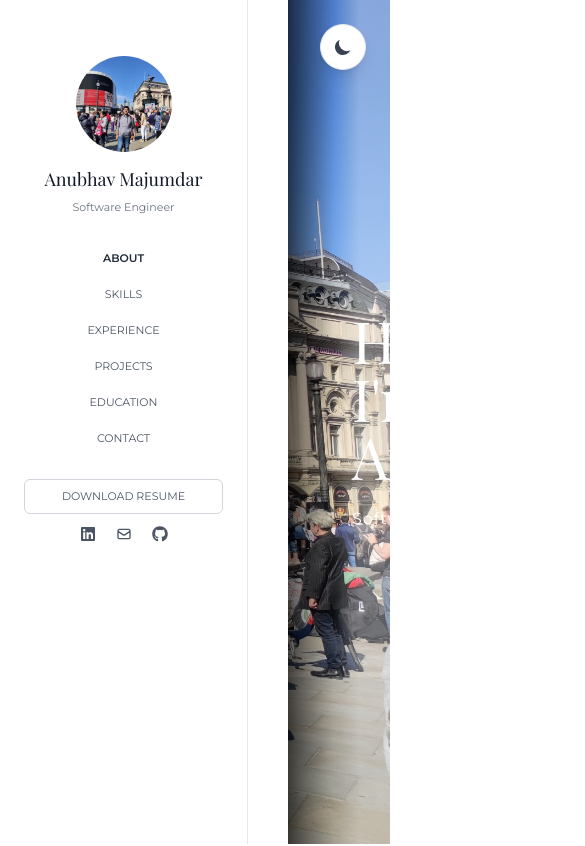
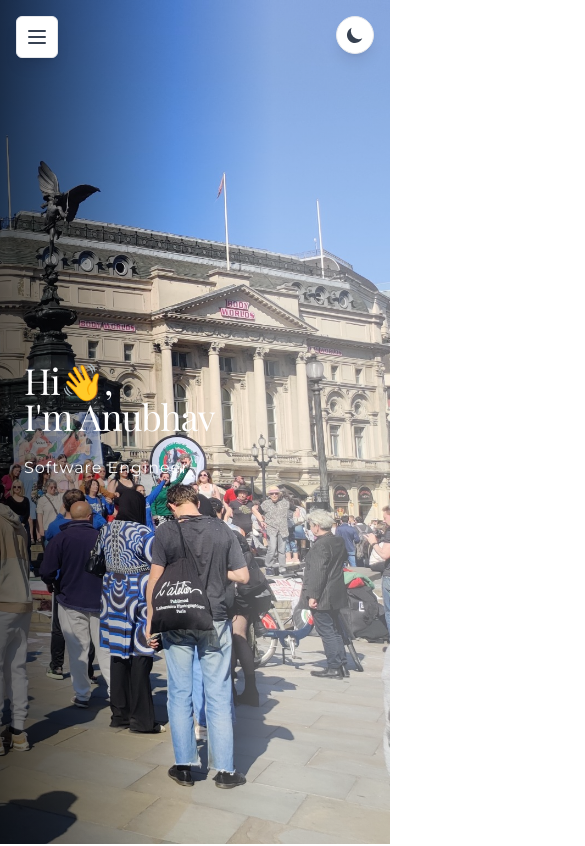
Before and after one commit to anubhav217/Anubhav-Portfolio, a React (Vite) app: page / in a window 390 px wide. Shown: the top 846 px of the page, 585 px wide, since content can reach past the window. Built offline with nearby package versions, Linux system fonts and the light colour scheme.

Commit message:
Added design

```diff
--- a/src/App.jsx
+++ b/src/App.jsx
@@ -13,9 +13,9 @@ export default function App() {
     <div className="min-h-screen bg-white dark:bg-gray-900 text-gray-800 dark:text-gray-100 transition-colors duration-200">
       <ThemeToggle />
       <Sidebar />
-      <main className="ml-72">
+      <main className="lg:ml-64 ml-0">
         <About />
-        <div className="container mx-auto px-8 py-12">
+        <div className="container mx-auto px-4 sm:px-6 lg:px-8 py-8 sm:py-12">
           <Skills />
           <Experience />
           <Projects />
--- a/src/components/About.jsx
+++ b/src/components/About.jsx
@@ -25,7 +25,7 @@ export default function About() {
         {/* Content */}
         <div className="relative z-20 flex w-full min-h-screen">
           {/* Left half: Text */}
-          <div className="w-1/2 flex items-center p-16">
+          <div className="w-full lg:w-1/2 flex items-center p-6 sm:p-8 md:p-12 lg:p-16">
             <div className="max-w-[720px] text-white">
 
               {}
@@ -33,8 +33,11 @@ export default function About() {
                 className="
                 font-serif
                 font-light
-                text-[58px]
-                md:text-[72px]
+                text-4xl
+                sm:text-5xl
+                md:text-6xl
+                lg:text-[58px]
+                xl:text-[72px]
                 leading-[1.0]
                 tracking-tight
                 "
@@ -59,9 +62,9 @@ export default function About() {
 
       {/* About Content Section */}
       <section className="mb-12">
-        <div className="container mx-auto px-8 py-12">
+        <div className="container mx-auto px-4 sm:px-6 lg:px-8 py-8 sm:py-12">
           <h3 className="text-sm text-gray-400 dark:text-gray-500">ABOUT</h3>
-          <h2 className="text-3xl font-serif mt-2 mb-4 dark:text-gray-100">Who am I?</h2>
+          <h2 className="text-2xl sm:text-3xl font-serif mt-2 mb-4 dark:text-gray-100">Who am I?</h2>
           <p className="text-gray-700 dark:text-gray-300 leading-relaxed max-w-3xl">
             I am a Software Engineer with experience building scalable web systems and cloud migrations. I enjoy building customer-facing products and automating workflows. This portfolio is a concise summary of my work and skills.
           </p>
--- a/src/components/Contact.jsx
+++ b/src/components/Contact.jsx
@@ -12,7 +12,7 @@ export default function Contact() {
         Contact
       </h2>
 
-      <h3 className="mt-2 text-4xl font-serif text-gray-900 dark:text-gray-100">Get in touch</h3>
+      <h3 className="mt-2 text-3xl sm:text-4xl font-serif text-gray-900 dark:text-gray-100">Get in touch</h3>
 
       {/* Card with subtle tiled decorative background */}
       <div className="mt-6 border border-gray-200 dark:border-gray-700 rounded-lg p-6 bg-white dark:bg-gray-800 transition-colors duration-200">
--- a/src/components/Education.jsx
+++ b/src/components/Education.jsx
@@ -13,7 +13,7 @@ export default function Education() {
   return (
     <section id="education" className="mb-12">
       <h3 className="text-sm text-gray-400 dark:text-gray-500">EDUCATION</h3>
-      <h2 className="text-3xl font-serif mt-2 mb-6 dark:text-gray-100">Education</h2>
+      <h2 className="text-2xl sm:text-3xl font-serif mt-2 mb-6 dark:text-gray-100">Education</h2>
       <div className="space-y-4">
         {displayedEduc.map((e, i) => (
           <motion.div
@@ -35,9 +35,9 @@ export default function Education() {
               }
             }}
           >
-            <div className="flex justify-between items-start">
+            <div className="flex flex-col sm:flex-row sm:justify-between sm:items-start gap-2">
               <div>
-                <div className="text-lg font-medium dark:text-gray-100">{e.title}</div>
+                <div className="text-base sm:text-lg font-medium dark:text-gray-100">{e.title}</div>
                 <div className="text-sm text-gray-500 dark:text-gray-400 mt-1">{e.org}</div>
               </div>
               <div className="text-sm text-gray-400 dark:text-gray-400">{e.date}</div>
--- a/src/components/Sidebar.jsx
+++ b/src/components/Sidebar.jsx
@@ -17,6 +17,8 @@ const NAV = [
 
 
 export default function Sidebar() {
+  const [isMobileMenuOpen, setIsMobileMenuOpen] = React.useState(false);
+
   // stable id list for hook
   const sectionIds = NAV.map((n) => n.id);
   // hook returns the active section id (string or undefined)
@@ -57,6 +59,9 @@ export default function Sidebar() {
     if (!id) return;
     const el = document.getElementById(id);
     if (!el) return;
+
+    // Close mobile menu when clicking a link
+    setIsMobileMenuOpen(false);
 
     const scrollOffset = getScrollOffset() || 0;
     const elementTop = Math.round(el.getBoundingClientRect().top + window.pageYOffset);
@@ -100,21 +105,51 @@ export default function Sidebar() {
   };
 
   return (
-    <aside
-      className="w-64 max-w-[15.5rem] h-screen fixed left-0 top-0 border-r border-gray-200 dark:border-gray-700 bg-white dark:bg-gray-800 p-6 flex flex-col overflow-hidden transition-colors duration-200"
-      aria-label="Sidebar"
-    >
-      <div className="flex-shrink-0 flex flex-col items-center text-center pt-8" style={{ minHeight: 0 }}>
+    <>
+      {/* Mobile Menu Button */}
+      <button
+        onClick={() => setIsMobileMenuOpen(!isMobileMenuOpen)}
+        className="lg:hidden fixed top-4 left-4 z-50 p-2 rounded-md bg-white dark:bg-gray-800 border border-gray-200 dark:border-gray-700 shadow-lg"
+        aria-label="Toggle menu"
+      >
+        <svg className="w-6 h-6 text-gray-700 dark:text-gray-300" fill="none" stroke="currentColor" viewBox="0 0 24 24">
+          {isMobileMenuOpen ? (
+            <path strokeLinecap="round" strokeLinejoin="round" strokeWidth={2} d="M6 18L18 6M6 6l12 12" />
+          ) : (
+            <path strokeLinecap="round" strokeLinejoin="round" strokeWidth={2} d="M4 6h16M4 12h16M4 18h16" />
+          )}
+        </svg>
+      </button>
+
+      {/* Mobile Overlay */}
+      {isMobileMenuOpen && (
+        <div
+          className="lg:hidden fixed inset-0 bg-black bg-opacity-50 z-40"
+          onClick={() => setIsMobileMenuOpen(false)}
+        />
+      )}
+
+      <aside
+        className={`w-64 max-w-[15.5rem] h-screen fixed left-0 top-0 border-r border-gray-200 dark:border-gray-700 bg-white dark:bg-gray-800 p-4 sm:p-6 flex flex-col overflow-y-auto transition-colors duration-200 z-40 transform transition-transform duration-300 ${
+          isMobileMenuOpen ? 'translate-x-0' : '-translate-x-full'
+        } lg:translate-x-0`}
+        aria-label="Sidebar"
+      >
+      <div className="flex-shrink-0 flex flex-col items-center text-center pt-6 sm:pt-8" style={{ minHeight: 0 }}>
         <img
           src={`${import.meta.env.BASE_URL}assets/profile.jpg`}
           alt="Anubhav Majumdar"
-          className="w-24 h-24 md:w-28 md:h-28 rounded-full object-cover shadow-sm ring-2 ring-white"
-          style={{ display: "block", margin: "0 auto" }}
+          className="w-28 h-28 sm:w-24 sm:h-24 md:w-28 md:h-28 rounded-full object-cover shadow-sm ring-2 ring-white"
+          style={{
+            display: "block",
+            margin: "0 auto",
+            objectPosition: "center 20%"
+          }}
         />
-        <h1 className="mt-4 text-lg md:text-xl lg:text-2xl font-serif text-gray-900 dark:text-gray-100 leading-tight">
+        <h1 className="mt-3 sm:mt-4 text-base sm:text-lg md:text-xl lg:text-2xl font-serif text-gray-900 dark:text-gray-100 leading-tight">
           Anubhav Majumdar
         </h1>
-        <p className="mt-2 text-[11px] md:text-xs text-gray-500 dark:text-gray-400">Software Engineer</p>
+        <p className="mt-1 sm:mt-2 text-[10px] sm:text-[11px] md:text-xs text-gray-500 dark:text-gray-400">Software Engineer</p>
       </div>
 
       <nav className="mt-6" aria-label="Primary">
@@ -216,5 +251,6 @@ export default function Sidebar() {
         </div>
       </div>
     </aside>
+    </>
   );
 }
--- a/src/components/Skills.jsx
+++ b/src/components/Skills.jsx
@@ -32,7 +32,7 @@ export default function Skills() {
   return (
     <section id="skills" className="mb-12">
       <h3 className="text-sm text-gray-400 dark:text-gray-500">SKILLS</h3>
-      <h2 className="text-3xl font-serif mt-2 mb-6 dark:text-gray-100">Skills & Tools</h2>
+      <h2 className="text-2xl sm:text-3xl font-serif mt-2 mb-6 dark:text-gray-100">Skills & Tools</h2>
 
       <div className="space-y-6">
         {SKILLS.map((group, index) => (
--- a/src/components/ThemeToggle.jsx
+++ b/src/components/ThemeToggle.jsx
@@ -9,7 +9,7 @@ export default function ThemeToggle() {
   return (
     <motion.button
       onClick={toggleTheme}
-      className="fixed top-6 right-6 z-50 p-3 rounded-full bg-white dark:bg-gray-800 border border-gray-200 dark:border-gray-700 shadow-lg hover:shadow-xl transition-all duration-200"
+      className="fixed top-4 right-4 sm:top-6 sm:right-6 z-50 p-2 sm:p-3 rounded-full bg-white dark:bg-gray-800 border border-gray-200 dark:border-gray-700 shadow-lg hover:shadow-xl transition-all duration-200"
       whileHover={{ scale: 1.1 }}
       whileTap={{ scale: 0.9 }}
       aria-label="Toggle theme"
--- a/vite.config.mjs
+++ b/vite.config.mjs
@@ -5,6 +5,7 @@ export default defineConfig({
   plugins: [react()],
   base: process.env.NODE_ENV === 'production' ? '/Anubhav-Portfolio/' : '/',
   server: {
-    port: 5173
+    port: 5173,
+    host: true // Allow access from network devices
   }
 })
```
Also changed, not shown: src/components/Experience.jsx (+10 -10 lines), src/components/Projects.jsx (+4 -4 lines).
